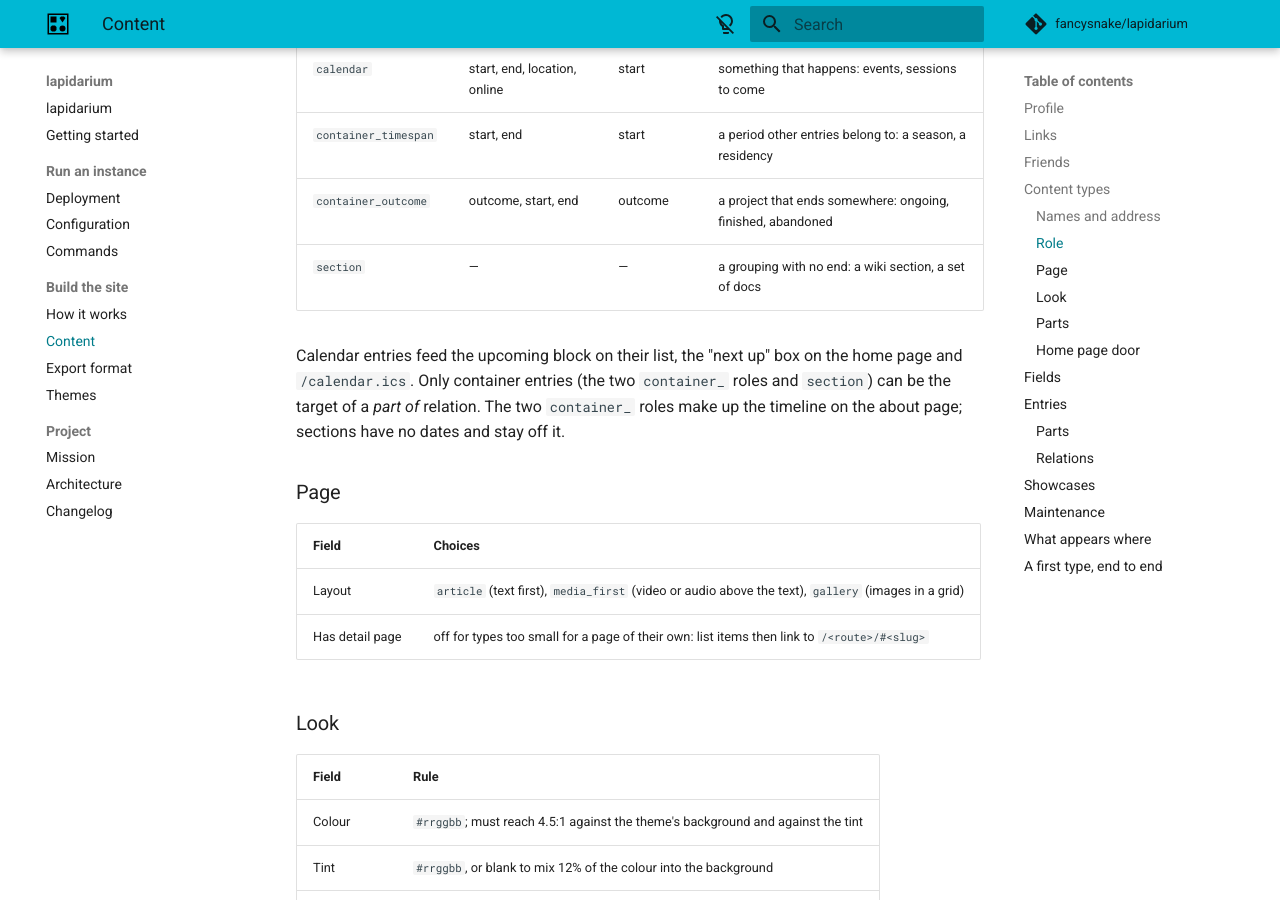
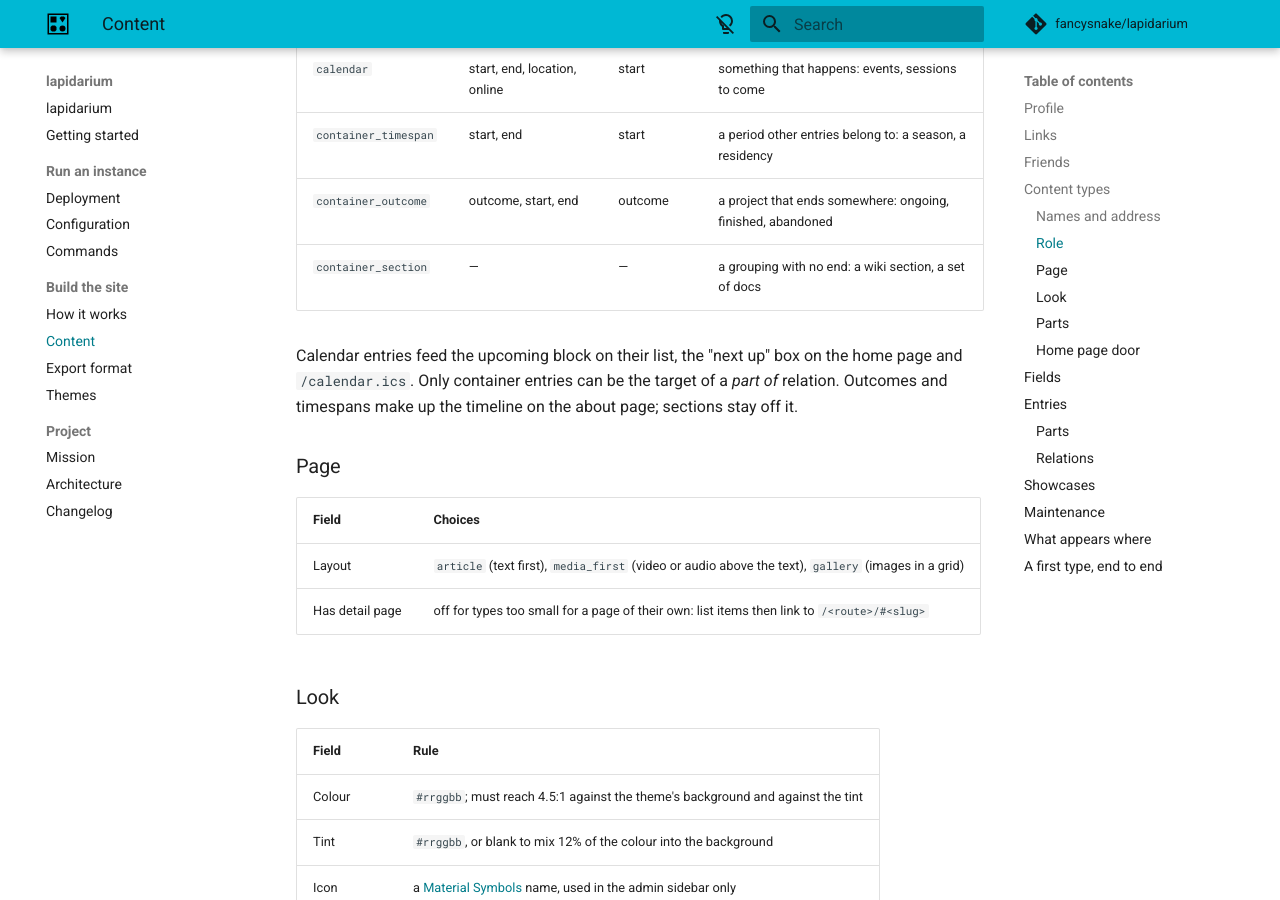
Before and after one commit to fancysnake/lapidarium, an MkDocs documentation site: the page built from docs/content.md, in a window 1280 px wide and 900 px high, scrolled down 2371 px. Built offline with MkDocs 1.6.1 and Material for MkDocs 9.7.7, drawn with Linux system fonts in a browser that asks for light colours; comment, search, counter and statistics services are not loaded.

Commit message:
chore: act on the review triage

```diff
--- a/docs/content.md
+++ b/docs/content.md
@@ -88,13 +88,12 @@ fields they carry.
 | `calendar` | start, end, location, online | start | something that happens: events, sessions to come |
 | `container_timespan` | start, end | start | a period other entries belong to: a season, a residency |
 | `container_outcome` | outcome, start, end | outcome | a project that ends somewhere: ongoing, finished, abandoned |
-| `section` | — | — | a grouping with no end: a wiki section, a set of docs |
+| `container_section` | — | — | a grouping with no end: a wiki section, a set of docs |
 
 Calendar entries feed the upcoming block on their list, the "next up" box on
-the home page and `/calendar.ics`. Only container entries (the two
-`container_` roles and `section`) can be the target of a *part of* relation.
-The two `container_` roles make up the timeline on the about page; sections
-have no dates and stay off it.
+the home page and `/calendar.ics`. Only container entries can be the target of
+a *part of* relation. Outcomes and timespans make up the timeline on the about
+page; sections stay off it.
 
 ### Page
 
--- a/src/lapidarium/links/content_files/demos/dev/types/doc_set.yaml
+++ b/src/lapidarium/links/content_files/demos/dev/types/doc_set.yaml
@@ -6,5 +6,5 @@ colour: '#0a6b3d'
 icon: library_books
 order: 4
 in_menu: false
-role: section
+role: container_section
 allowed_parts: [text]
--- a/src/lapidarium/links/content_files/demos/ttrpg/types/wiki_section.yaml
+++ b/src/lapidarium/links/content_files/demos/ttrpg/types/wiki_section.yaml
@@ -6,5 +6,5 @@ colour: '#0f6b5f'
 icon: library_books
 order: 9
 in_menu: false
-role: section
+role: container_section
 allowed_parts: [text]
```
Also changed, not shown: CHANGELOG.md (+1 -1 lines), docs/concepts.md (+1 -1 lines), 6 other files.
